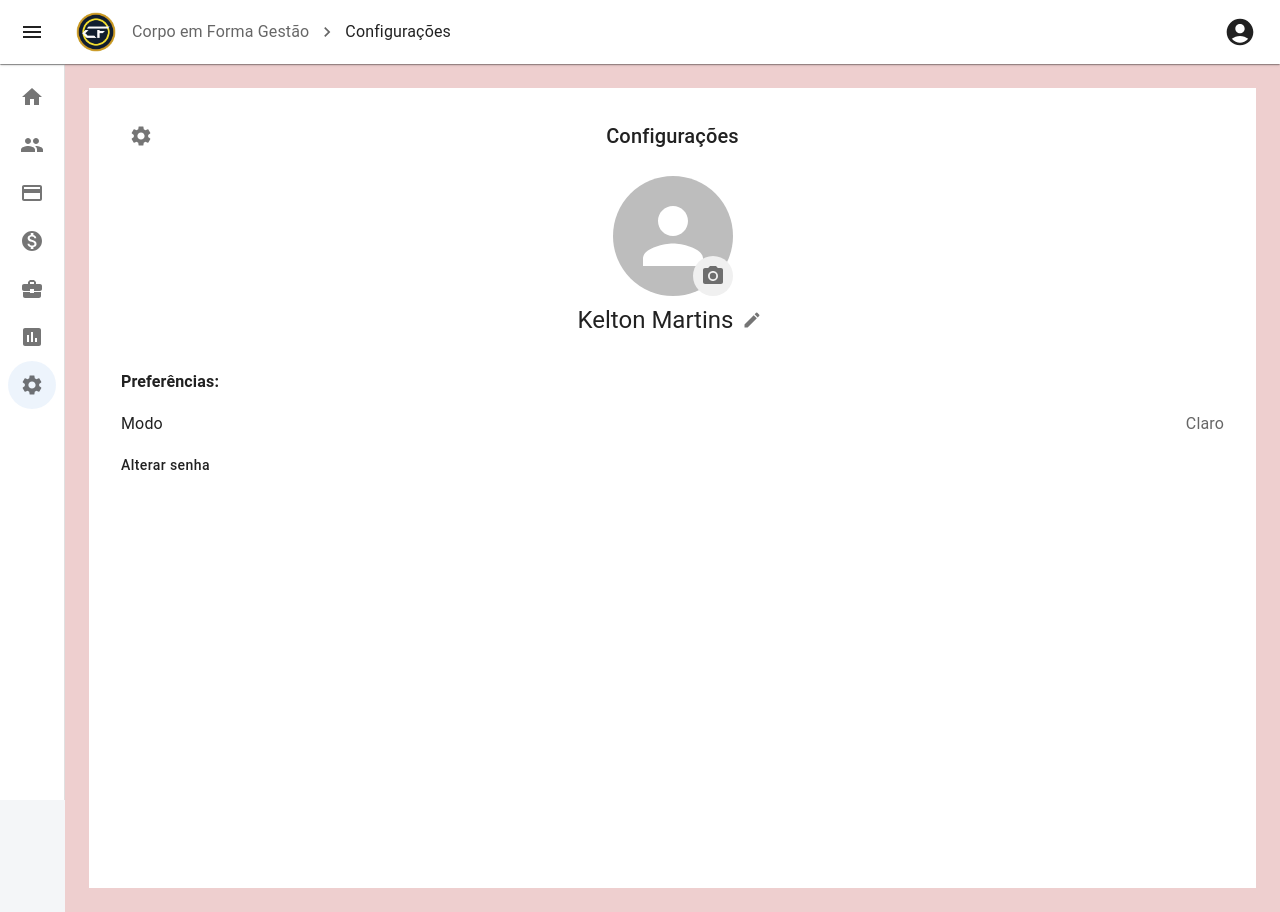
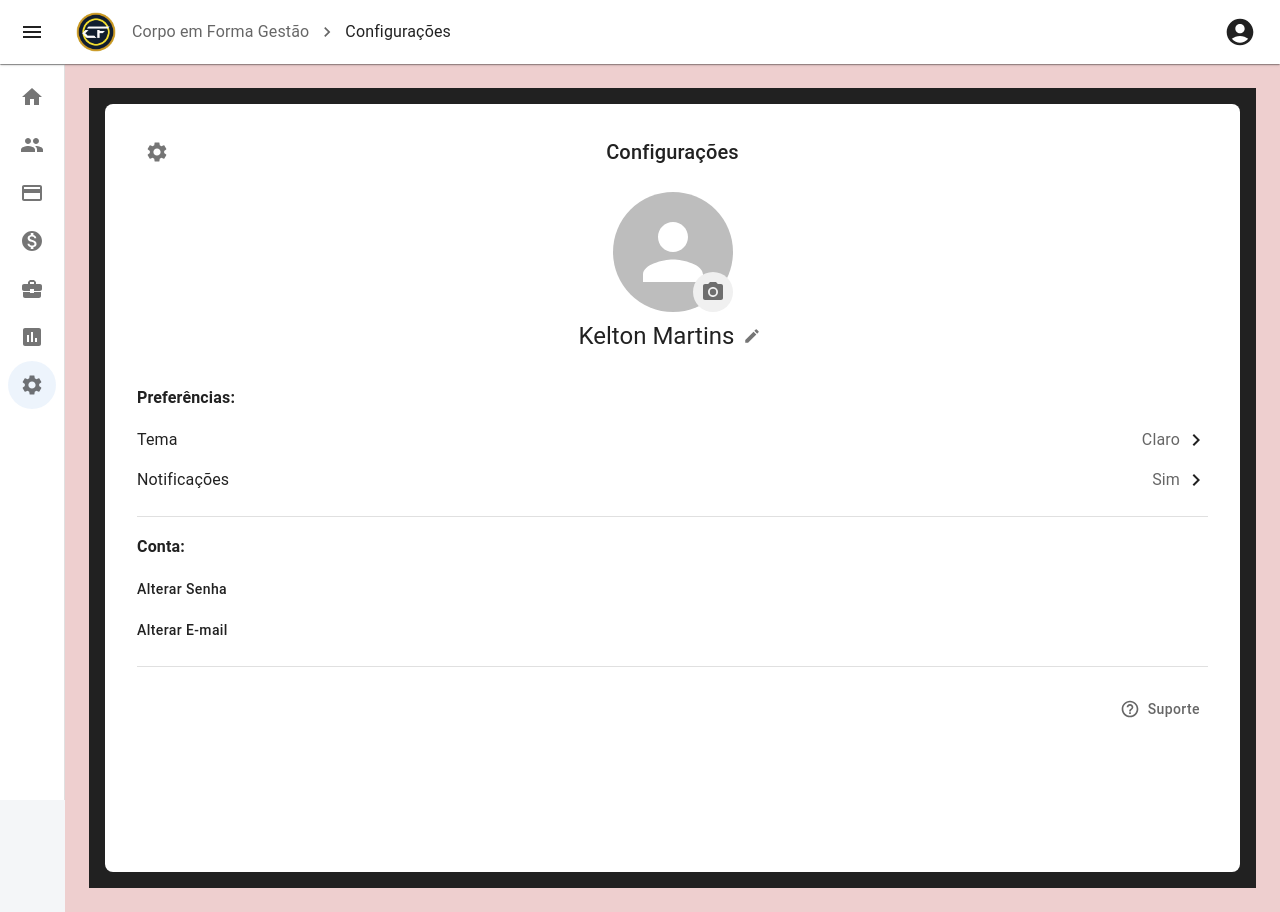
Before and after one commit to PabloVini28/projeto-integrado-1, a React (Vite) app: page /#/configuracoes in a window 1280 px wide. Built offline with nearby package versions, Linux system fonts and the light colour scheme.

Commit message:
refactor: refactoring with change email, password and support button

```diff
--- a/src/pages/Configuracoes/ConfigPage.jsx
+++ b/src/pages/Configuracoes/ConfigPage.jsx
@@ -1,5 +1,7 @@
 import React from 'react';
-import { Box, Typography, Avatar, IconButton, Button } from '@mui/material';
+import { Box, Typography, Avatar, IconButton, Button, Divider } from '@mui/material';
+import HelpOutlineIcon from '@mui/icons-material/HelpOutline';
+import ChevronRightIcon from '@mui/icons-material/ChevronRight';
 import SettingsIcon from '@mui/icons-material/Settings';
 import EditIcon from '@mui/icons-material/Edit';
 import PhotoCameraIcon from '@mui/icons-material/PhotoCamera';
@@ -12,6 +14,7 @@ export default function ConfigPage() {
                 justifyContent: 'center',
                 minHeight: '100vh',
                 bgcolor: '#212121',
+                p: 2,
             }}
         >
             <Box
@@ -19,6 +22,7 @@ export default function ConfigPage() {
                     width: '100%',
                     maxWidth: 1550,
                     bgcolor: 'background.paper',
+                    borderRadius: 2,
                     p: 4,
                     display: 'flex',
                     flexDirection: 'column',
@@ -40,28 +44,20 @@ export default function ConfigPage() {
                         Configurações
                     </Typography>
                 </Box>
-                <Box
-                        sx={{
-                            position: 'relative',
-                            mb: 1,
-                        }}
-                    >
+
+                <Box sx={{ position: 'relative', mb: 1 }}>
                     <Avatar
                         alt="Kelton Martins"
-
                         src=""
                         sx={{ width: 120, height: 120 }}
                     />
-                        {}
                     <IconButton
                         sx={{
                             position: 'absolute',
                             bottom: 0,
                             right: 0,
                             bgcolor: '#f0f0f0',
-                                '&:hover': {
-                                    bgcolor: '#e0e0e0',
-                                },
+                            '&:hover': { bgcolor: '#e0e0e0' },
                         }}
                     >
                         <PhotoCameraIcon />
@@ -70,33 +66,59 @@ export default function ConfigPage() {
                 <Box sx={{ display: 'flex', alignItems: 'center', gap: 0.5, mb: 4 }}>
                     <Typography variant="h5">Kelton Martins</Typography>
                     <IconButton size="small">
-                                    <EditIcon fontSize="small" />
+                        <EditIcon fontSize="inherit" />
                     </IconButton>
                 </Box>
+
                 <Box sx={{ width: '100%', mb: 2 }}>
-                            <Typography variant="subtitle1" sx={{ fontWeight: 'bold', mb: 2 }}>
+                    <Typography variant="subtitle1" sx={{ fontWeight: 'bold', mb: 1, textAlign: 'left' }}>
                         Preferências:
                     </Typography>
 
-                            <Box sx={{ display: 'flex', justifyContent: 'space-between', alignItems: 'center', mb: 2 }}>
-                                <Typography>Modo</Typography>
-                                <Typography color="text.secondary">Claro</Typography>
+                    <Button fullWidth sx={{ display: 'flex', justifyContent: 'space-between', p: '8px 0', textTransform: 'none', color: 'text.primary' }}>
+                        <Typography variant="body1">Tema</Typography>
+                        <Box sx={{ display: 'flex', alignItems: 'center', gap: 0.5 }}>
+                            <Typography variant="body1" color="text.secondary">Claro</Typography>
+                            <ChevronRightIcon />
                         </Box>
+                    </Button>
+
+                     <Button fullWidth sx={{ display: 'flex', justifyContent: 'space-between', p: '8px 0', textTransform: 'none', color: 'text.primary' }}>
+                        <Typography variant="body1">Notificações</Typography>
+                        <Box sx={{ display: 'flex', alignItems: 'center', gap: 0.5 }}>
+                            <Typography variant="body1" color="text.secondary">Sim</Typography>
+                            <ChevronRightIcon />
+                        </Box>
+                    </Button>
+                </Box>
+
+                <Divider sx={{ width: '100%' }} />
+
+                <Box sx={{ width: '100%', my: 2 }}>
+                    <Typography variant="subtitle1" sx={{ fontWeight: 'bold', mb: 1, textAlign: 'left' }}>
+                        Conta:
+                    </Typography>
+                    <Button fullWidth variant="text" sx={{ justifyContent: 'flex-start', textTransform: 'none', p: '8px 0', color: 'text.primary' }}>
+                       Alterar Senha
+                    </Button>
+                    <Button fullWidth variant="text" sx={{ justifyContent: 'flex-start', textTransform: 'none', p: '8px 0', color: 'text.primary' }}>
+                       Alterar E-mail
+                    </Button>
+                </Box>
+
+                <Divider sx={{ width: '100%' }} />
+
+                <Box sx={{ width: '100%', mt: 3, display: 'flex', justifyContent: 'flex-end' }}>
                      <Button
                         variant="text"
-                        sx={{
-                            p: 0,
-                            textTransform: 'none',
-                            color: 'text.primary',
-                            justifyContent: 'flex-start'
-                        }}
+                        startIcon={<HelpOutlineIcon />}
+                        sx={{ textTransform: 'none', color: 'text.secondary' }}
                     >
-                            Alterar senha
+                        Suporte
                     </Button>
                 </Box>
 
             </Box>
-
         </Box>
     );
 }
```
Lines whose indentation alone changed are shown as unchanged.
